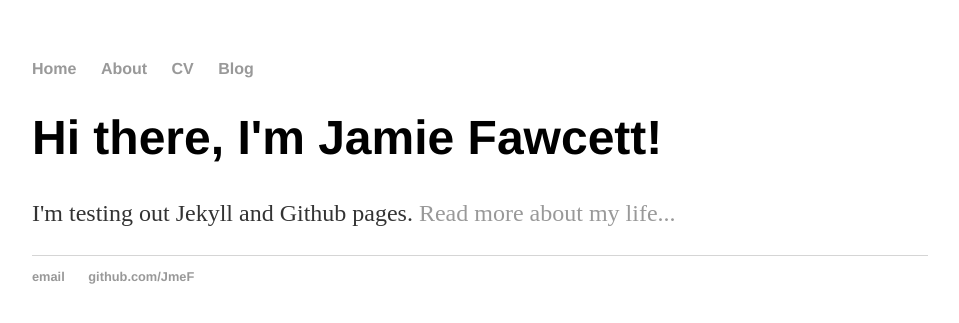
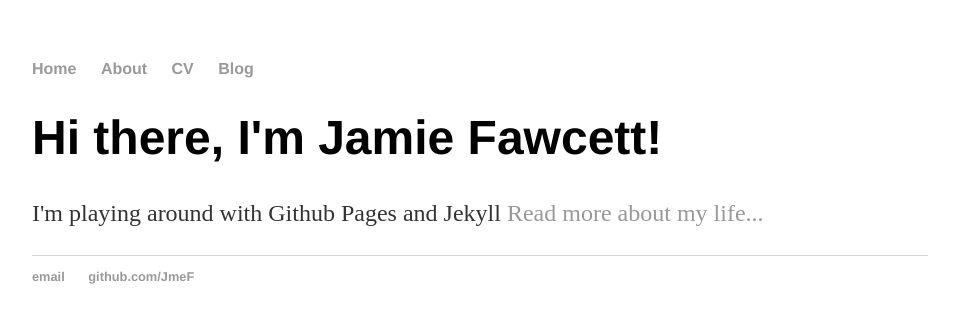
Before and after one commit to JmeF/JmeF.github.io, a Jekyll site: the page built from index.html, in a window 1280 px wide. Shown: the top 323 px of the page, without its empty margins (160-1119 px from the left). Built offline with Jekyll 4.4.1, drawn with Linux system fonts in a browser that asks for light colours.

Commit message:
Update index.html
set for Jekyll standard layout

```diff
--- a/index.html
+++ b/index.html
@@ -1,30 +1,8 @@
-<!DOCTYPE html>
-<html>
-	<head>
-		<title>Jamie Fawcett</title>
-		<!-- link to main stylesheet -->
-		<link rel="stylesheet" type="text/css" href="/css/main.css">
-	</head>
-	<body>
-		<nav>
-    		<ul>
-        		<li><a href="/">Home</a></li>
-	        	<li><a href="/about">About</a></li>
-        		<li><a href="/cv">CV</a></li>
-        		<li><a href="/blog">Blog</a></li>
-    		</ul>
-		</nav>
-		<div class="container">
-    		<div class="blurb">
-        		<h1>Hi there, I'm Jamie Fawcett!</h1>
-				<p>I'm testing out Jekyll and Github pages. <a href="/about">Read more about my life...</a></p>
-    		</div><!-- /.blurb -->
-		</div><!-- /.container -->
-		<footer>
-    		<ul>
-        		<li><a href="mailto:jamie.fawcett.uk@gmail.com">email</a></li>
-        		<li><a href="https://github.com/JmeF">github.com/JmeF</a></li>
-			</ul>
-		</footer>
-	</body>
-</html>
+---
+layout: default
+title: Jamie Fawcett
+---
+<div class="blurb">
+	<h1>Hi there, I'm Jamie Fawcett!</h1>
+	<p>I'm playing around with Github Pages and Jekyll <a href="/about">Read more about my life...</a></p>
+</div><!-- /.blurb -->
```
